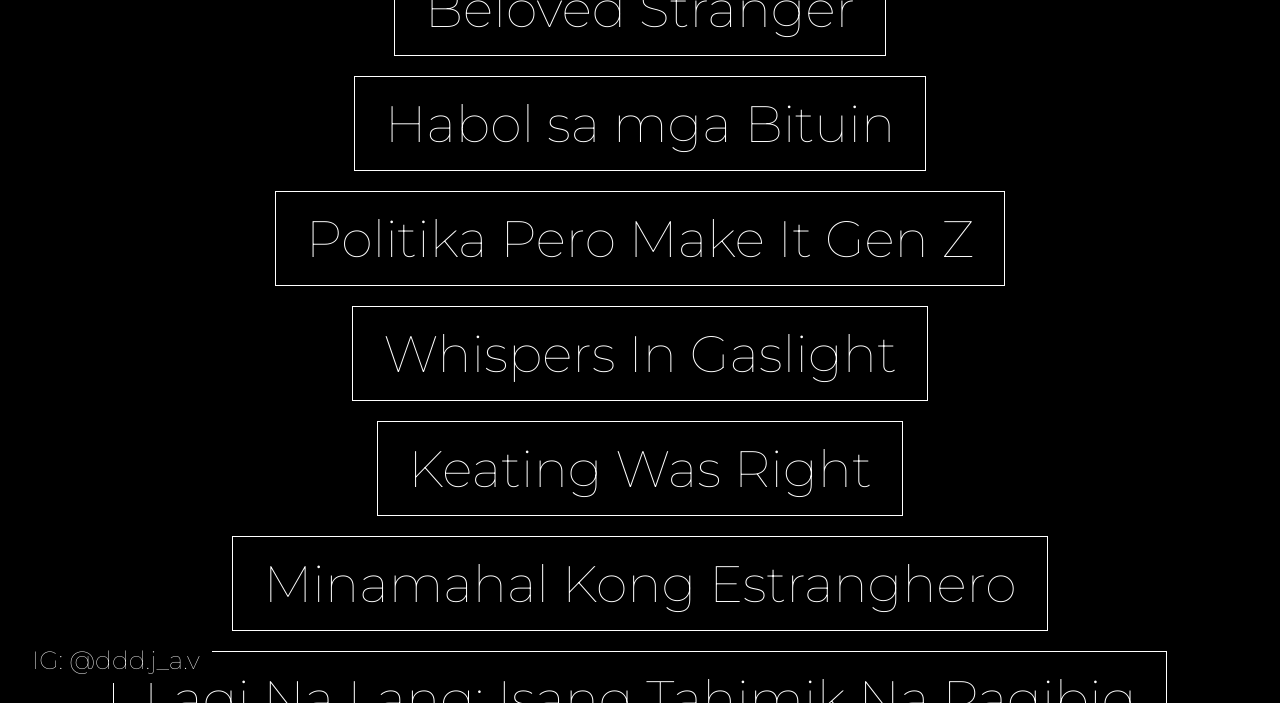
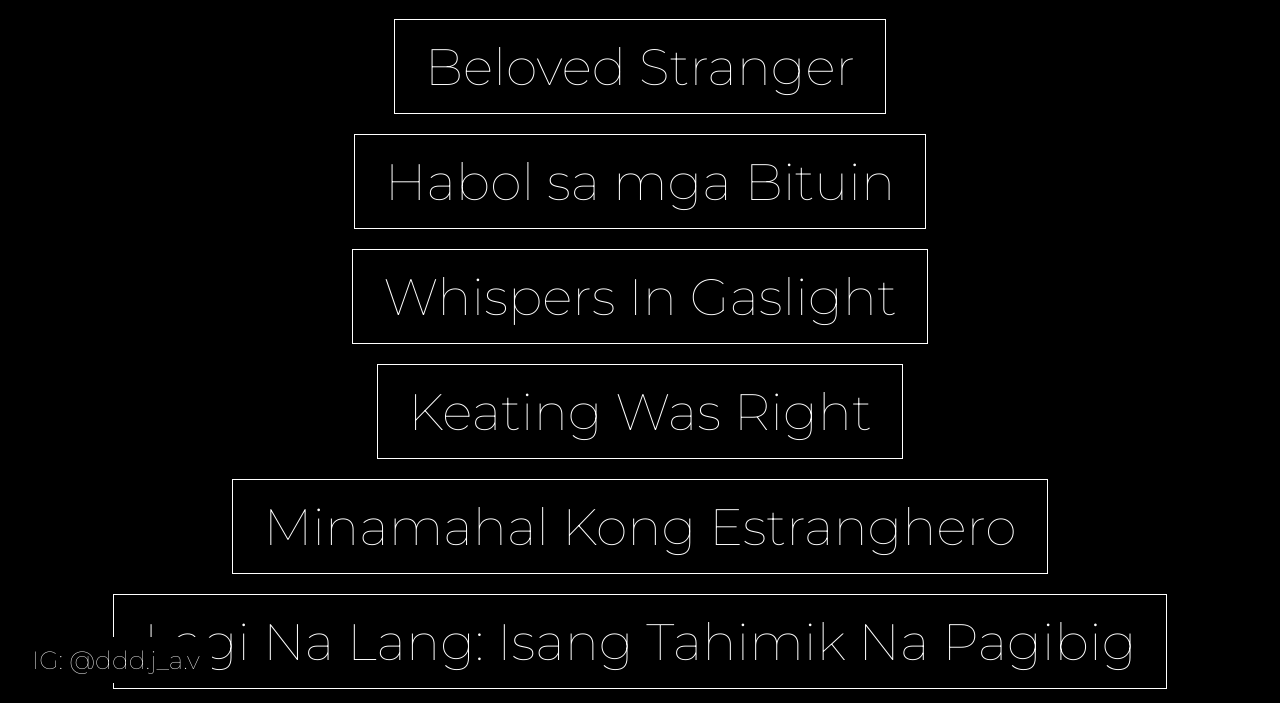
Before and after one commit to JzieJzie/Blooming-Silence, a plain HTML site: page index.html in a window 1280 px wide. Shown: the part 97-800 px from the top of the page. Drawn offline with Linux system fonts and the light colour scheme.

Commit message:
Update index.html

```diff
--- a/index.html
+++ b/index.html
@@ -19,7 +19,6 @@
         <h1>Wanna read?</h1>
         <button class="poem-button" onclick="goToPoem('beloved-stranger.html')">Beloved Stranger</button>
         <button class="poem-button" onclick="goToPoem('habol-sa-mga-bituin.html')">Habol sa mga Bituin</button>
-        <button class="poem-button" onclick="goToPoem('politika-pero-make-it-gen-z.html')">Politika Pero Make It Gen Z</button>
         <button class="poem-button" onclick="goToPoem('whispers-in-gaslight.html')">Whispers In Gaslight</button>
         <button class="poem-button" onclick="goToPoem('keating-was-right.html')">Keating Was Right</button>
         <button class="poem-button" onclick="goToPoem('minamahal-kong-estranghero.html')">Minamahal Kong Estranghero</button>
```
